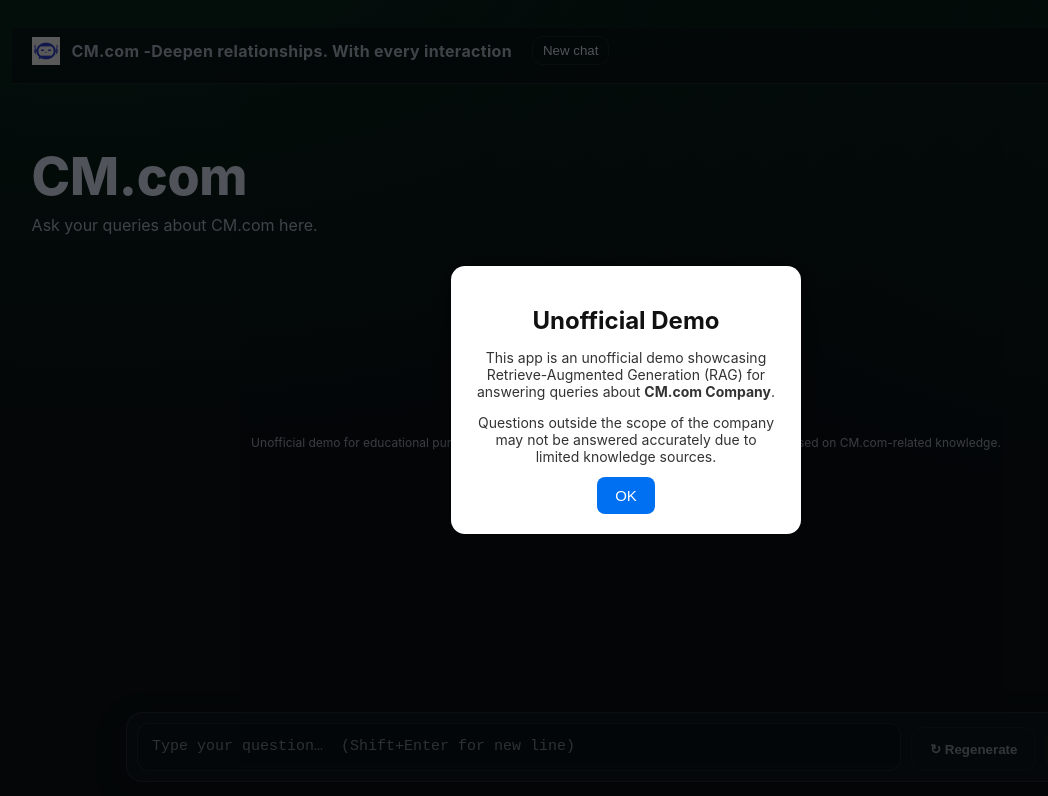
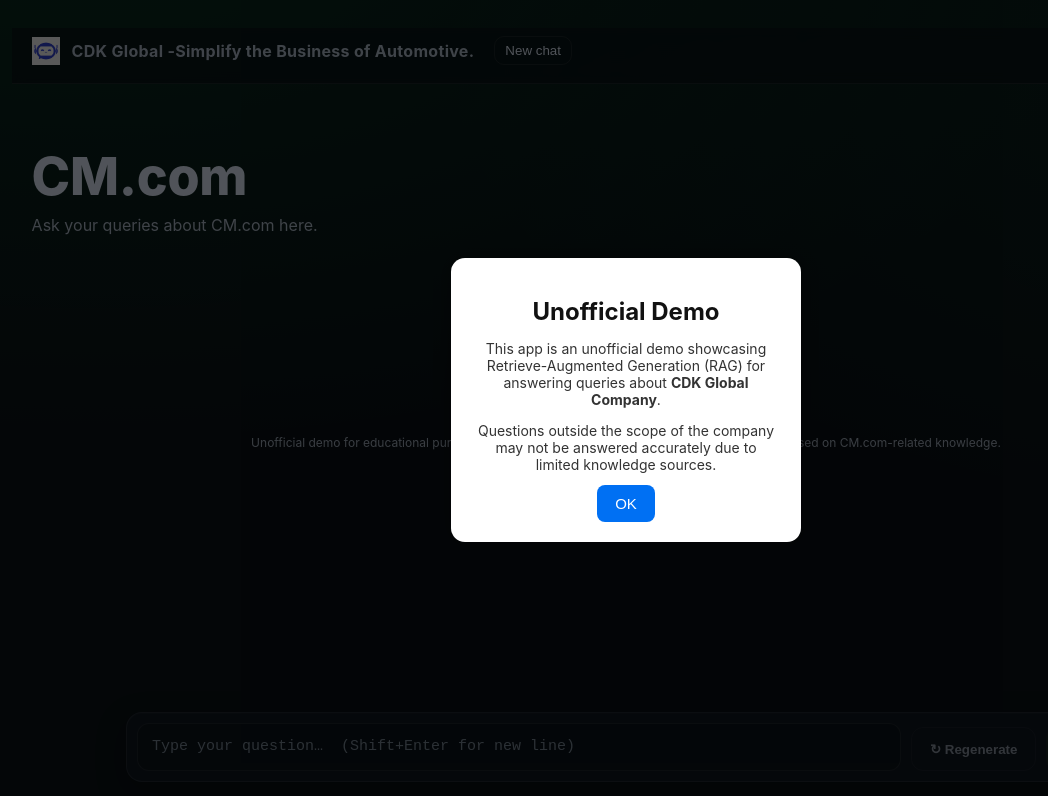
Before and after one commit to lokyaan/aws-rag-ui, a React (Vite) app: page / in a window 1280 px wide. Shown: the top 796 px of the page, without its empty margins (14-1062 px from the left). Built offline with nearby package versions, Linux system fonts and the light colour scheme.

Commit message:
changes commiting to CDK Global company

```diff
--- a/src/App.tsx
+++ b/src/App.tsx
@@ -163,7 +163,7 @@
           <img src={chatBot} className="logo" alt={BRAND} />
           <div className="header-meta">
             <span className="brand">
-              CM.com -Deepen relationships. With every interaction
+              CDK Global -Simplify the Business of Automotive.
             </span>
             <button className="new-chat" onClick={newChat} title="New chat">
               New chat
--- a/src/NoticeModal.tsx
+++ b/src/NoticeModal.tsx
@@ -11,7 +11,7 @@
         <h2>Unofficial Demo</h2>
         <p>
           This app is an unofficial demo showcasing Retrieve-Augmented Generation (RAG)
-          for answering queries about <strong>CM.com Company</strong>.
+          for answering queries about <strong>CDK Global Company</strong>.
         </p>
         <p>
           Questions outside the scope of the company may not be answered accurately
```
